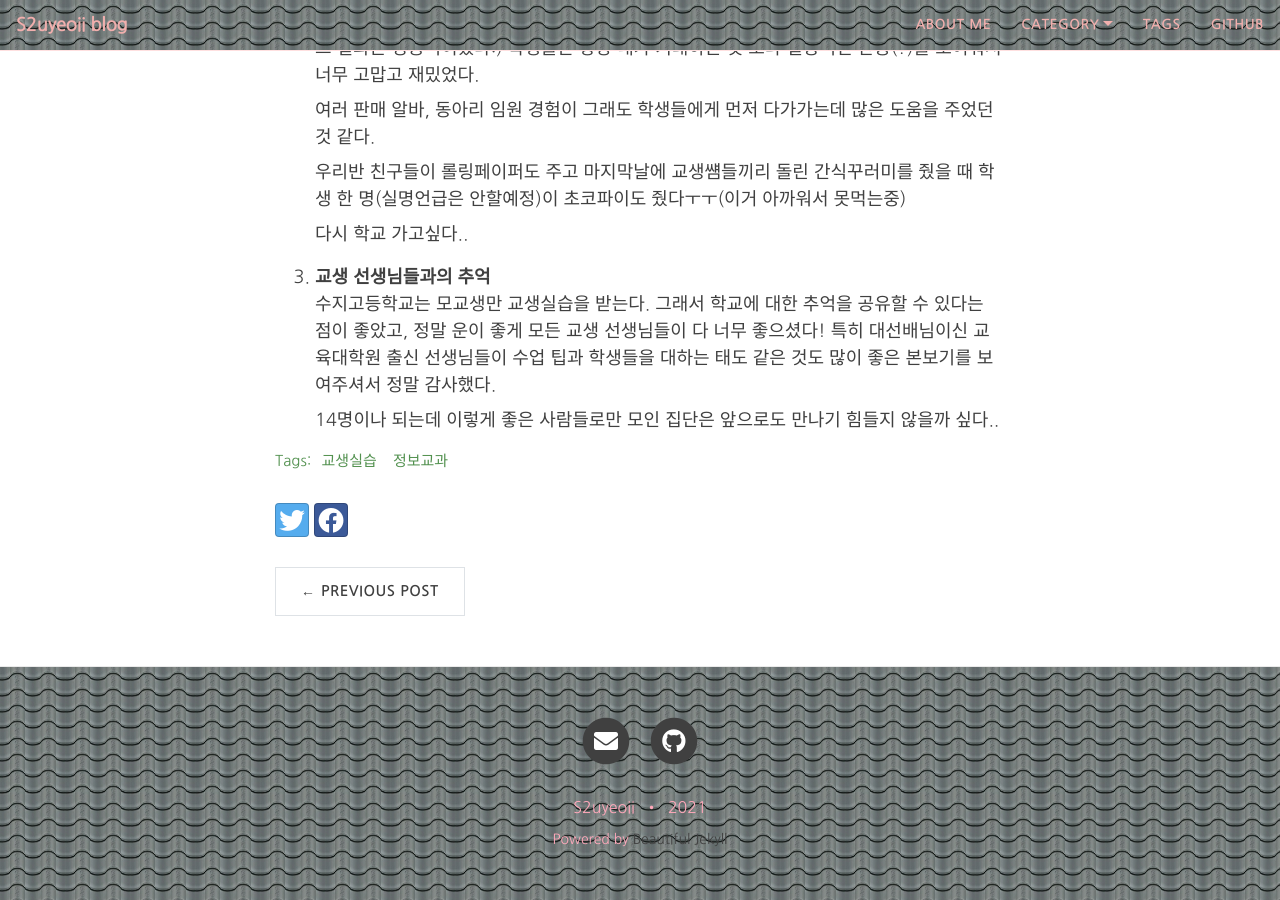
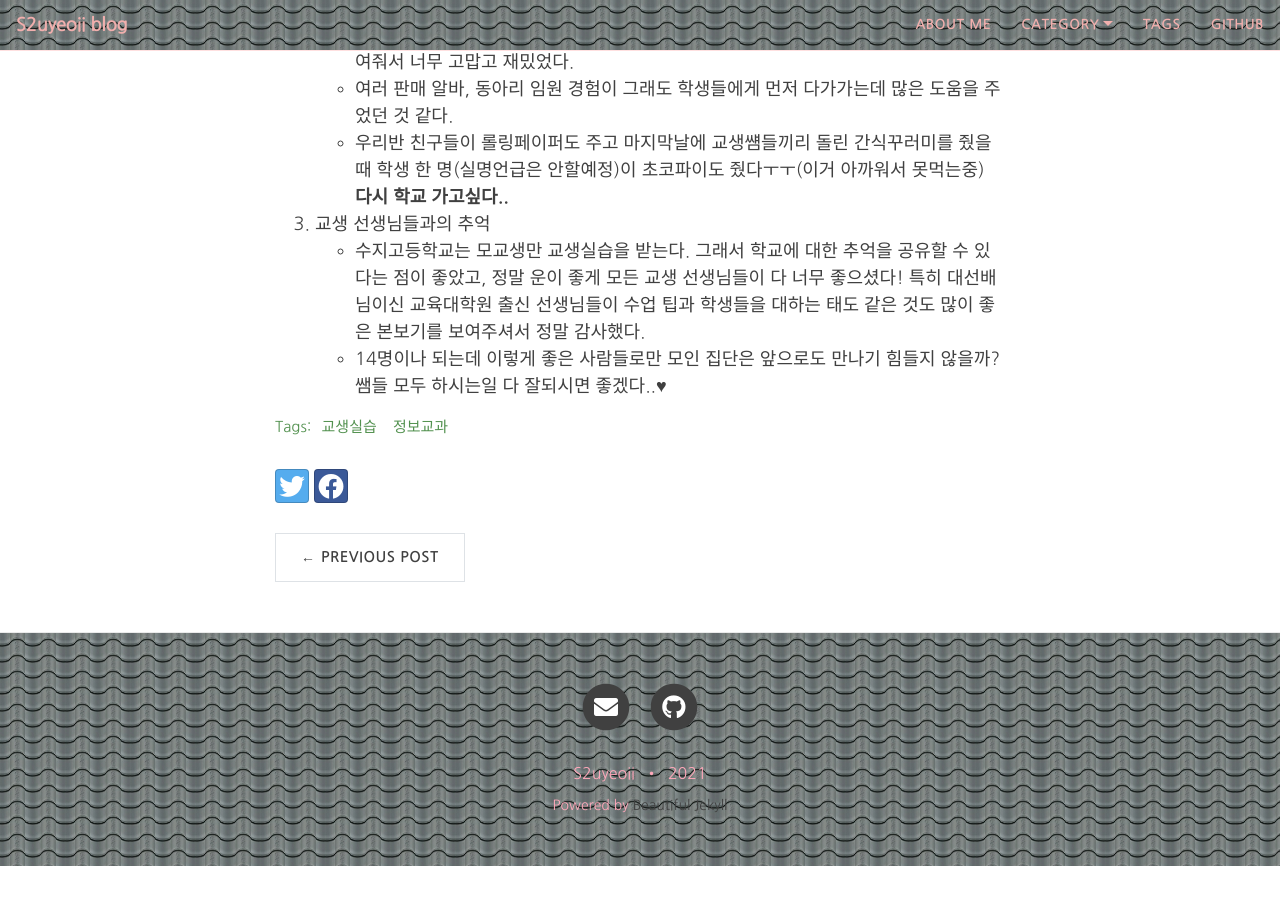
Before and after one commit to yeoneed/yeoneed.github.io, a Jekyll site: the page built from _posts/2021-05-24-교생실습 후기.md, in a window 1280 px wide and 900 px high, scrolled down 971 px. Built offline with Jekyll 4.4.1, drawn with Linux system fonts in a browser that asks for light colours; nearby versions of some CDN libraries; some web fonts are replaced; after the commit the page ends 1837 px from its top, so only the background shows below that.

Commit message:
Update 2021-05-24-교생실습 후기.md

```diff
--- a/_posts/2021-05-24-교생실습 후기.md
+++ b/_posts/2021-05-24-교생실습 후기.md
@@ -18,17 +18,17 @@
 교생실습에서 한 것들은 크게 3가지였던 것 같다.
 
 1. 지도안 작성과 수업
-: 여지까지는 15분짜리의 수업만 준비해봤는데 이번에는 50분짜리의 지도안을 짜고, 수업 구상도 해야했던 점이 새로웠다. 50분이라는 긴 러닝타임 때문에 수업 대본같은건 만들 수가 없었다.(만들다가 대본이 너무 길어져서 포기..)
-: 내가 실습간 모교 수지고등학교는 아직도 고3에만 정보 교과가 편성되어있었다. 이에 수업을 듣는 학생이 그리 많지는 않았는데....그래도 학생들의 집중력을 위해 [카훗이라는 스피드게임+ 간식을 보상으로 제공] 했는데 역시 이게 가장 학생들의 주의를 끌기 좋았다.
+- 여지까지는 15분짜리의 수업만 준비해봤는데 이번에는 50분짜리의 지도안을 짜고, 수업 구상도 해야했던 점이 새로웠다. 50분이라는 긴 러닝타임 때문에 수업 대본같은건 만들 수가 없었다.(만들다가 대본이 너무 길어져서 포기..)
+- 내가 실습간 모교 수지고등학교는 아직도 고3에만 정보 교과가 편성되어있었다. 이에 수업을 듣는 학생이 그리 많지는 않았는데....그래도 학생들의 집중력을 위해 [카훗이라는 스피드게임+ 간식을 보상으로 제공] 했는데 역시 이게 가장 학생들의 주의를 끌기 좋았다.
 
 2. 담당 학급과의 추억
-: 비록 격주등교라 실제로 아이들과 만난 기간은 일주일이었지만 너무 좋았다. 우리반 친구들 너무 순수하고 귀여웠다.. 보고싶다 얘들아..
-: 나는 낯가림도 있고 막 먼저 다가가는 성격이 아니라 아이들하고 진짜 못친해지면 어쩌지 걱정을 많이 했는데, 동료 교생선생님들의 조언과 응원으로 매 쉬는시간, 점심시간마다 교실에 가서 아이들과 친해지려고 노력했다.
-: 그 결과는 성공적이었다:) 학생들은 항상 내가 기대하는 것 보다 열광적인 반응(?)을 보여줘서 너무 고맙고 재밌었다.
-: 여러 판매 알바, 동아리 임원 경험이 그래도 학생들에게 먼저 다가가는데 많은 도움을 주었던 것 같다.
-: 우리반 친구들이 롤링페이퍼도 주고 마지막날에 교생썜들끼리 돌린 간식꾸러미를 줬을 때 학생 한 명(실명언급은 안할예정)이 초코파이도 줬다ㅜㅜ(이거 아까워서 못먹는중)
-: 다시 학교 가고싶다..
+- 비록 격주등교라 실제로 아이들과 만난 기간은 일주일이었지만 너무 좋았다. 우리반 친구들 너무 순수하고 귀여웠다.. 보고싶다 얘들아..
+- 나는 낯가림도 있고 막 먼저 다가가는 성격이 아니라 아이들하고 진짜 못친해지면 어쩌지 걱정을 많이 했는데, 동료 교생선생님들의 조언과 응원으로 매 쉬는시간, 점심시간마다 교실에 가서 아이들과 친해지려고 노력했다.
+- 그 결과는 성공적이었다:) 학생들은 항상 내가 기대하는 것 보다 열광적인 반응(?)을 보여줘서 너무 고맙고 재밌었다.
+- 여러 판매 알바, 동아리 임원 경험이 그래도 학생들에게 먼저 다가가는데 많은 도움을 주었던 것 같다.
+- 우리반 친구들이 롤링페이퍼도 주고 마지막날에 교생썜들끼리 돌린 간식꾸러미를 줬을 때 학생 한 명(실명언급은 안할예정)이 초코파이도 줬다ㅜㅜ(이거 아까워서 못먹는중)
+<strong>다시 학교 가고싶다..</strong>
 
 3. 교생 선생님들과의 추억
-: 수지고등학교는 모교생만 교생실습을 받는다. 그래서 학교에 대한 추억을 공유할 수 있다는 점이 좋았고, 정말 운이 좋게 모든 교생 선생님들이 다 너무 좋으셨다! 특히 대선배님이신 교육대학원 출신 선생님들이 수업 팁과 학생들을 대하는 태도 같은 것도 많이 좋은 본보기를 보여주셔서 정말 감사했다.
-: 14명이나 되는데 이렇게 좋은 사람들로만 모인 집단은 앞으로도 만나기 힘들지 않을까 싶다..
+- 수지고등학교는 모교생만 교생실습을 받는다. 그래서 학교에 대한 추억을 공유할 수 있다는 점이 좋았고, 정말 운이 좋게 모든 교생 선생님들이 다 너무 좋으셨다! 특히 대선배님이신 교육대학원 출신 선생님들이 수업 팁과 학생들을 대하는 태도 같은 것도 많이 좋은 본보기를 보여주셔서 정말 감사했다.
+- 14명이나 되는데 이렇게 좋은 사람들로만 모인 집단은 앞으로도 만나기 힘들지 않을까? 쌤들 모두 하시는일 다 잘되시면 좋겠다..♥
```
